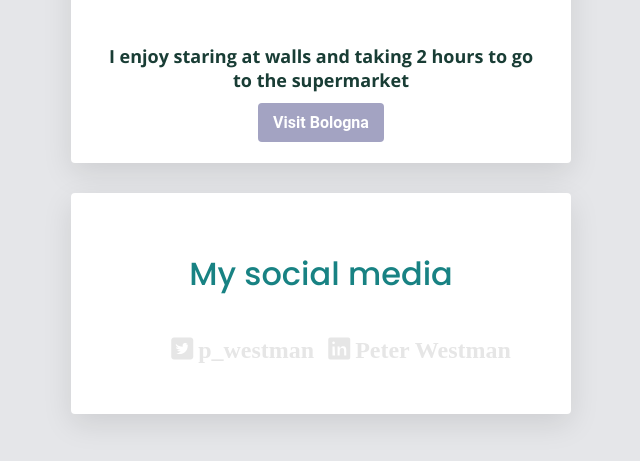
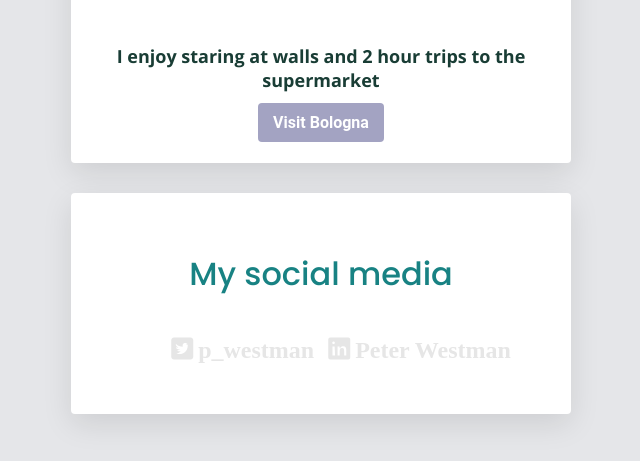
Before and after one commit to pwestman82/profile, a plain HTML site: page index.html in a window 1280 px wide. Shown: the part 319-780 px from the top of the page, without its empty margins (319-959 px from the left). Drawn offline with nearby package versions, Linux system fonts and the light colour scheme.

Commit message:
Update index.html

```diff
--- a/index.html
+++ b/index.html
@@ -18,7 +18,7 @@
     <div class="column">
       <iframe src="https://giphy.com/embed/aqpSIxJIcBdAY" frameBorder="0" class="giphy-embed" allowFullScreen></iframe><p><a href="https://giphy.com/gifs/york-presented-bizarro-aqpSIxJIcBdAY" align="right"></div>
       </div>
-      <p style ="text-align:center">I enjoy staring at walls and taking 2 hours to go to the supermarket </p>
+      <p style ="text-align:center">I enjoy staring at walls and 2 hour trips to the supermarket </p>
    <a href="https://www.bolognawelcome.com/en/" class="btn-grey">Visit Bologna</a>
  </div>
     <div class="container">
```
